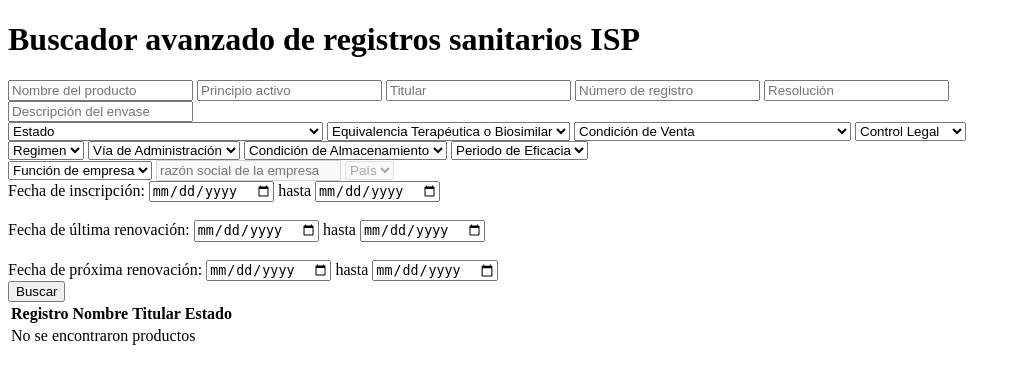
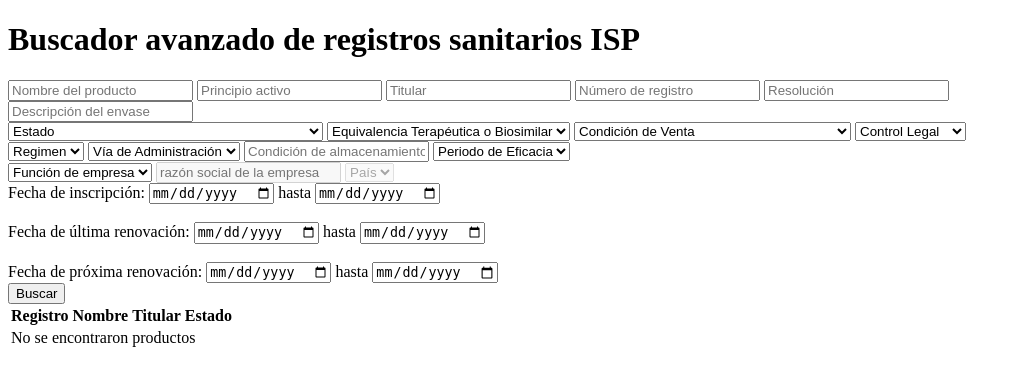
Before and after one commit to yesminalina/ispch-advanced-search, a Django app: page / in a window 1280 px wide. Shown: the top 386 px of the page, without its empty margins (0-1021 px from the left). Run offline with Django 5.2, Linux system fonts and the light colour scheme; data that the repository does not hold is empty.

Commit message:
feat: switch condición de almacenamiento from dropdown to free text
The dropdown was populated from condicion_almacenamiento_norm, but storage
conditions appear in too many freeform variants in ISP resolutions to
normalize into a closed vocabulary. normalize_storage_condition was also
destructive (it rewrote any "N°C" to "Almacenar a no más de N°C", dropping
ranges and other conditions).

It's now a text input with an icontains search over the raw field, faithful
to the original text. Removes all the related _norm infrastructure: the
condicion_almacenamiento_norm column (migration 0006), normalize_storage_condition,
the loader line, and the dropdown choices/context in views.py.

```diff
--- a/registros/loader.py
+++ b/registros/loader.py
@@ -2,7 +2,6 @@ from datetime import datetime
 from django.utils import timezone
 from .models import Product, Package, CompanyRole, ActiveIngredient
 from .normalizers import (
-    normalize_storage_condition,
     normalize_shelf_life,
     normalize_text,
     normalize_regimen,
@@ -105,9 +104,6 @@ def load_product(data: dict, control_legal: str = "") -> tuple[Product, bool]:
                 envase.get("periodo_eficacia", "")
             ),
             condicion_almacenamiento=envase.get("condicion_almacenamiento", ""),
-            condicion_almacenamiento_norm=normalize_storage_condition(
-                envase.get("condicion_almacenamiento", "")
-            ),
             contenido=envase.get("contenido", ""),
             unidad_medida=envase.get("unidad_medida", ""),
         )
--- a/registros/models.py
+++ b/registros/models.py
@@ -73,7 +73,6 @@ class Package(models.Model):
     periodo_eficacia = models.CharField(max_length=50, blank=True)
     periodo_eficacia_norm = models.CharField(max_length=50, blank=True)
     condicion_almacenamiento = models.CharField(max_length=255, blank=True)
-    condicion_almacenamiento_norm = models.CharField(max_length=255, blank=True)
     contenido = models.CharField(max_length=100, blank=True)
     unidad_medida = models.CharField(max_length=50, blank=True)
 
--- a/registros/templates/registros/search.html
+++ b/registros/templates/registros/search.html
@@ -75,12 +75,11 @@
             <option value="{{via}}">{{via}}</option>
         {% endfor %}
     </select>
-    <select name="condicion_almacenamiento">
-        <option value="">Condición de Almacenamiento</option>
-        {% for condicion in condicion_almacenamiento_choices %}
-            <option value="{{condicion}}">{{condicion}}</option>
-        {% endfor %}
-    </select>
+    <input
+        type="text"
+        name="condicion_almacenamiento"
+        placeholder="Condición de almacenamiento"
+    >
     <select name="periodo_eficacia">
         <option value="">Periodo de Eficacia</option>
         {% for periodo in periodo_eficacia_choices %}
--- a/registros/views.py
+++ b/registros/views.py
@@ -88,7 +88,7 @@ def search(request):
 
     if condicion_almacenamiento:
         has_filters = True
-        products = products.filter(packagings__condicion_almacenamiento_norm=condicion_almacenamiento)
+        products = products.filter(packagings__condicion_almacenamiento__icontains=condicion_almacenamiento)
 
     if periodo_eficacia:
         has_filters = True
@@ -148,7 +148,6 @@ def search(request):
     # Opciones que se obtienen de manera dinámica, a diferencia de estado, equivalencia y condicion_venta, que se espera que no cambien ya que vienen de los selectores del buscador oficial de registros del ISPCH
     regimen_choices = Product.objects.values_list("regimen_norm", flat=True).distinct().exclude(regimen_norm="").order_by("regimen_norm")
     via_administracion_choices = Product.objects.values_list("via_administracion_norm", flat=True).distinct().exclude(via_administracion_norm="").order_by("via_administracion_norm")
-    condicion_almacenamiento_choices = Package.objects.values_list("condicion_almacenamiento_norm", flat=True).distinct().exclude(condicion_almacenamiento_norm="").order_by("condicion_almacenamiento_norm")
     periodo_eficacia_choices = Package.objects.values_list("periodo_eficacia_norm", flat=True).distinct().exclude(periodo_eficacia_norm="").order_by("periodo_eficacia_norm")
     funcion_choices = CompanyRole.objects.values_list("funcion_norm", flat=True).distinct().exclude(funcion_norm="").order_by("funcion_norm")
     pais_choices = CompanyRole.objects.values_list("pais_norm", flat=True).distinct().exclude(pais_norm="").order_by("pais_norm")
@@ -164,8 +163,7 @@ def search(request):
         # -------------------------------------------------------
         "regimen_choices": regimen_choices,
         "via_administracion_choices": via_administracion_choices,
-        "condicion_almacenamiento_choices": condicion_almacenamiento_choices,
-        "periodo_eficacia_choices": periodo_eficacia_choices,
+"periodo_eficacia_choices": periodo_eficacia_choices,
         "funcion_choices": funcion_choices,
         "pais_choices": pais_choices
     }
```
Also changed, not shown: registros/normalizers.py (+0 -10 lines), registros/migrations/0006_remove_package_condicion_almacenamiento_norm.py (added).
